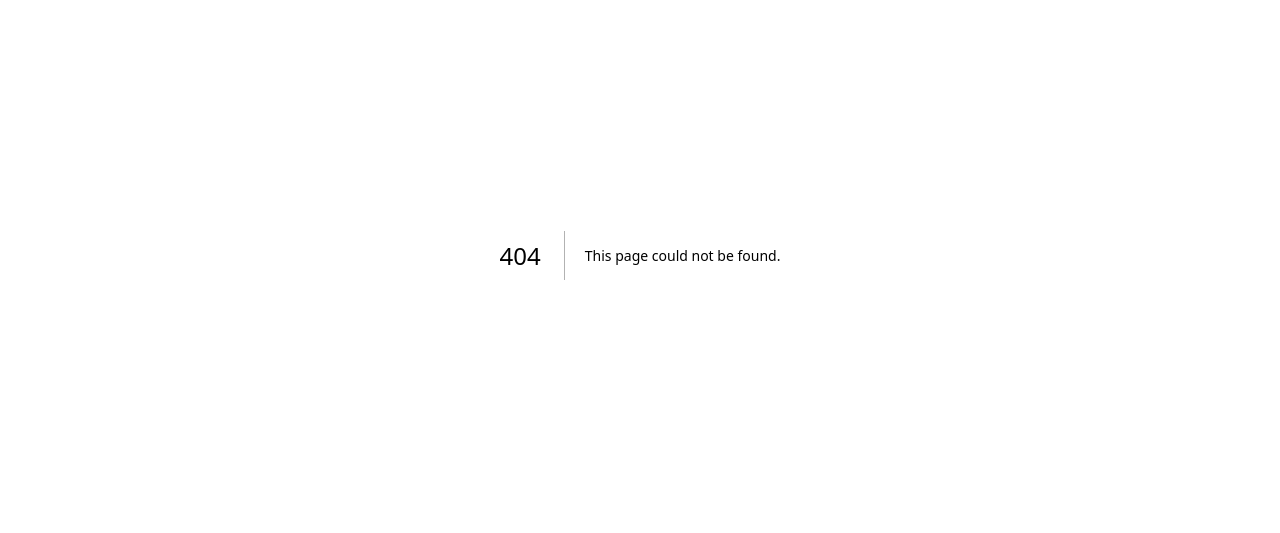
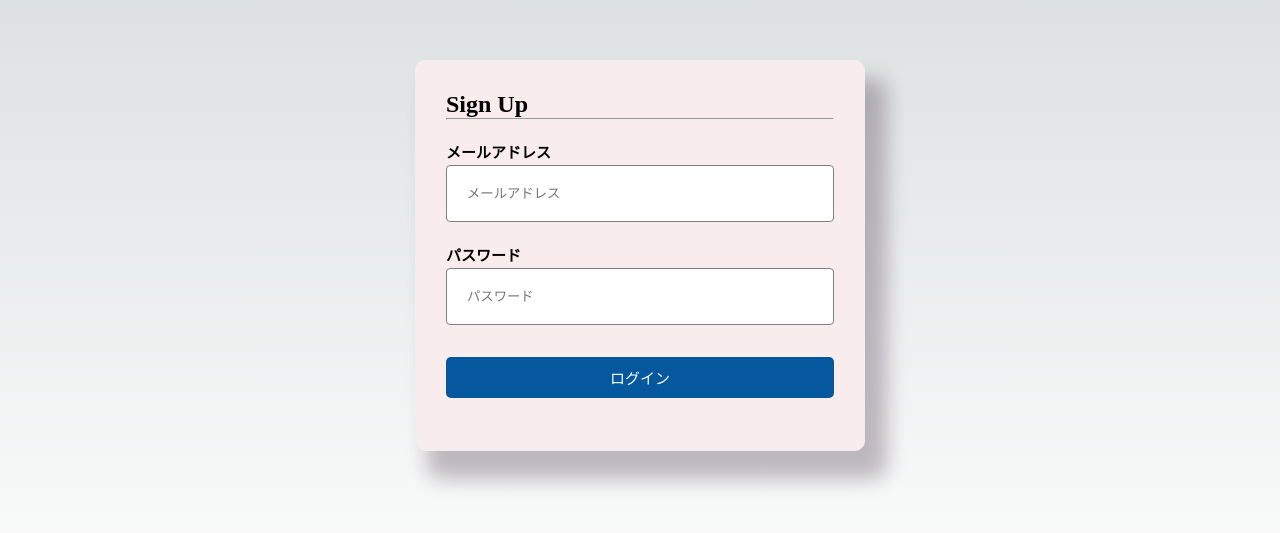
Before and after one commit to QwerTayu/wakaru-hacku2023-app, a Next.js app: page /signUp in a window 1280 px wide. Before the commit this address had no page. Shown: the part 145-678 px from the top of the page. Built offline with nearby package versions, Linux system fonts and the light colour scheme; no server answers.

Commit message:
🚚 ♻️ signinとsignupを間違えておりまして。。。

```diff
--- a/src/pages/signIn.js
+++ b/src/pages/signUp.js
@@ -1,9 +1,9 @@
 import { useState } from 'react';
-import styles from '../styles/SignIn.module.css'
+import styles from '../styles/Sign.module.css'
 import { signUpWithEmailAndPassword } from "@/firebase";
 
 
-function signIn() {
+function signUp() {
     const [email, setEmail] = useState('');
     const [password, setPassword] = useState('');
 
@@ -18,7 +18,7 @@ function signIn() {
     return (
         <div className={styles.formContainer}>
             <form onSubmit={(e) => handleSubmit(e)}>
-                <h1 className={styles.title}>ログイン</h1>
+                <h1 className={styles.title}>Sign Up</h1>
                 <hr />
                 <div className={styles.uiForm}>
                     <div className={styles.formField}>
@@ -48,4 +48,4 @@ function signIn() {
     );
 }
 
-export default signIn;
+export default signUp;
--- a/src/styles/SignIn.module.css
+++ b/src/styles/Sign.module.css
@@ -8,6 +8,7 @@
 
 .title {
     align-items: center;
+    font-size: 24px;
 }
 
 .formContainer form {
```
